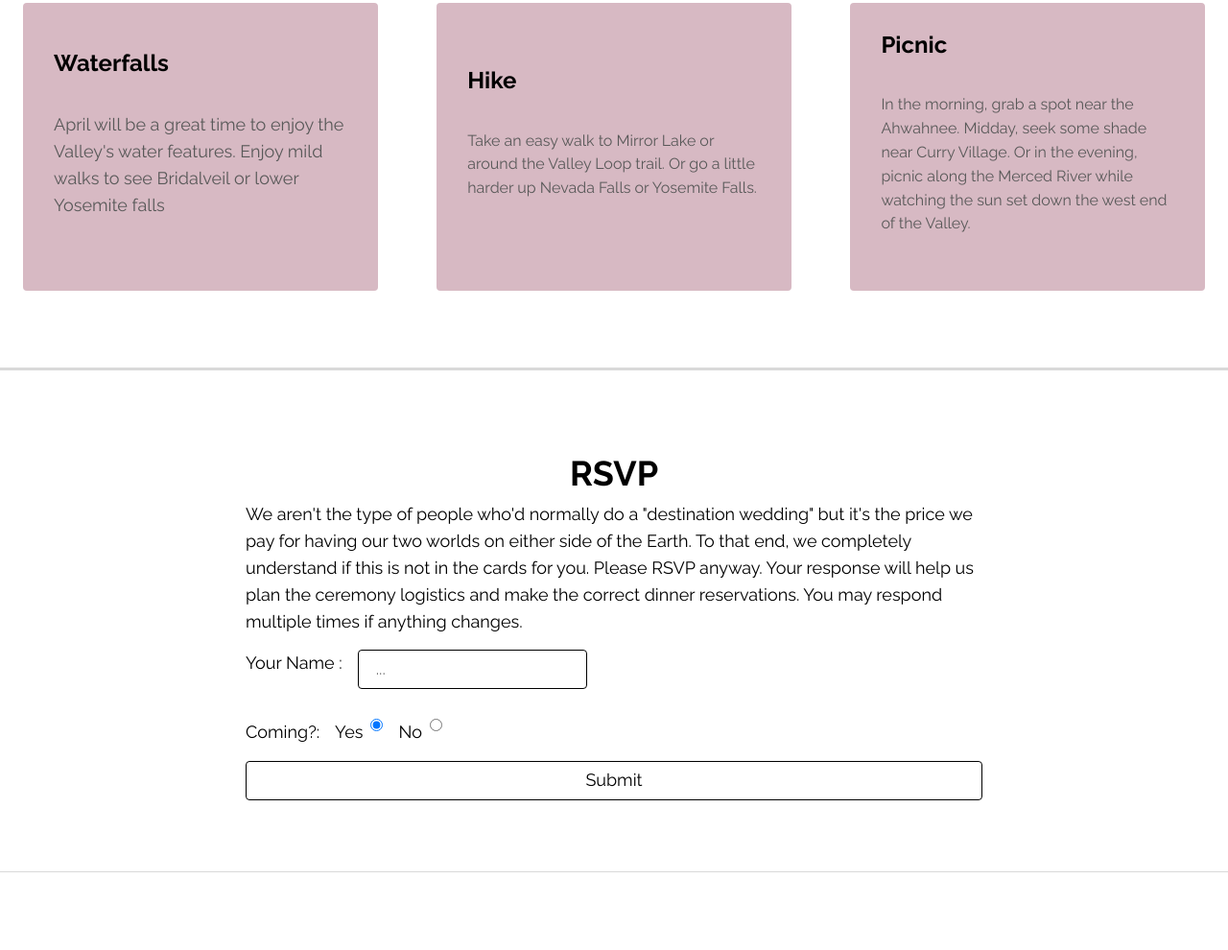
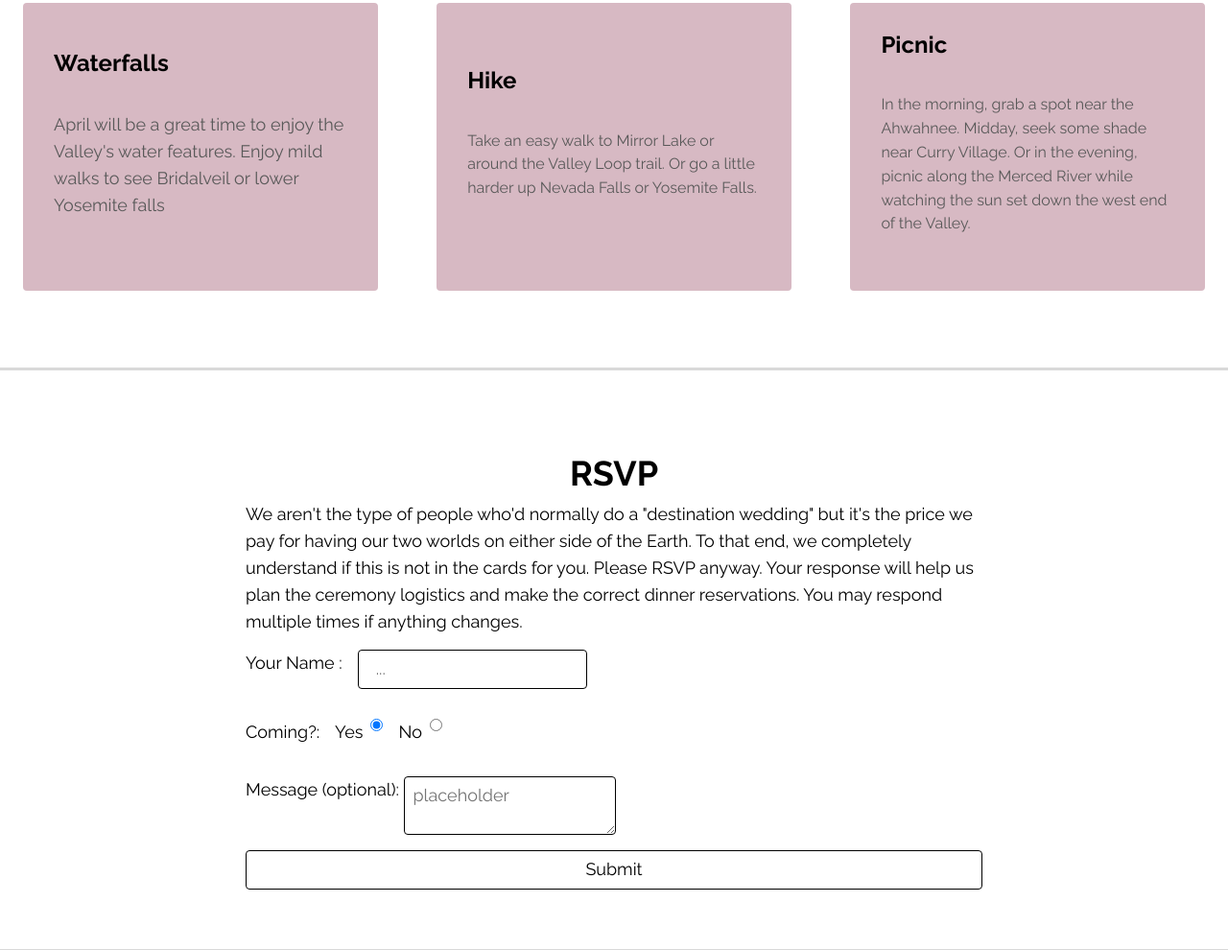
Before and after one commit to drewguild/wedding, a website built with Parcel: page index.html in a window 1280 px wide. Shown: the part 5630-6620 px from the top of the page at 96% size. Before the commit the page ends 6539 px from the top, so only its background shows below. Built offline with nearby package versions, Linux system fonts and the light colour scheme.

Commit message:
Added form field

```diff
--- a/home.css
+++ b/home.css
@@ -1676,7 +1676,7 @@
 }
 .home-container14 {
   width: 60%;
-  height: 362px;
+  height: auto;
   display: flex;
   align-self: center;
   margin-top: var(--dl-space-space-tenunits);
@@ -1730,6 +1730,16 @@
 }
 .home-text123 {
   margin-right: var(--dl-space-space-unit);
+}
+.home-container17 {
+  flex: 0 0 auto;
+  width: 100%;
+  height: auto;
+  display: flex;
+  align-items: flex-start;
+  padding-top: var(--dl-space-space-doubleunit);
+  padding-bottom: var(--dl-space-space-doubleunit);
+  justify-content: flex-start;
 }
 .home-button {
   display: flex;
--- a/index.html
+++ b/index.html
@@ -871,9 +871,28 @@
               <label class="home-text123">No</label>
               <input type="radio" name="coming" value="false" />
             </div>
+            <div class="home-container17">
+              <label>
+                <span>Message (optional):&nbsp;</span>
+                <br />
+              </label>
+              <textarea
+                placeholder="placeholder"
+                name="rsvp-message"
+                class="textarea"
+              ></textarea>
+            </div>
             <button type="submit" class="home-button button">
               <span>Submit</span>
             </button>
+            <input
+              type="text"
+              placeholder="placeholder"
+              hidden="true"
+              name="_next"
+              value="https://drewguild.github.io/wedding/"
+              class="input"
+            />
           </form>
         </div>
         <div class="home-section-separator4"></div>
```
Also changed, not shown: 1 other file.
